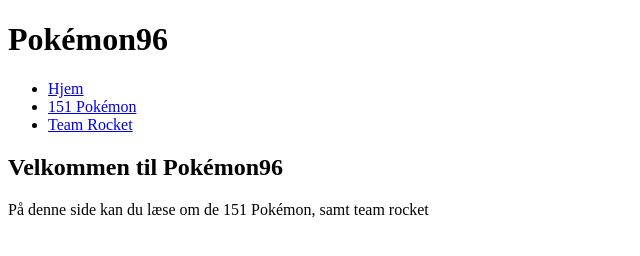
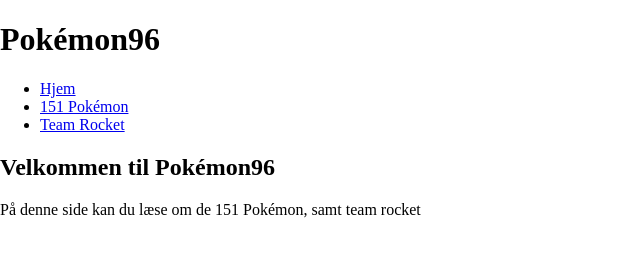
Before and after one commit to MissDuvier/pokemon96, a plain HTML site: page index.html in a window 1280 px wide. Shown: the whole page, without its empty margins (0-640 px from the left). Drawn offline with Linux system fonts and the light colour scheme.

Commit message:
Link til core.css
Har linket til css

```diff
--- a/index.html
+++ b/index.html
@@ -4,7 +4,7 @@
     <meta charset="utf-8">
     <meta name="viewport" content="width=device-width, initial-scale 1.0">
     <title>Index.html</title>
-    <link rel="stylesheet" href="chwebsitenew.css">
+    <link rel="stylesheet" href="core.css">
 </head>
 <body>
 <header>
```
